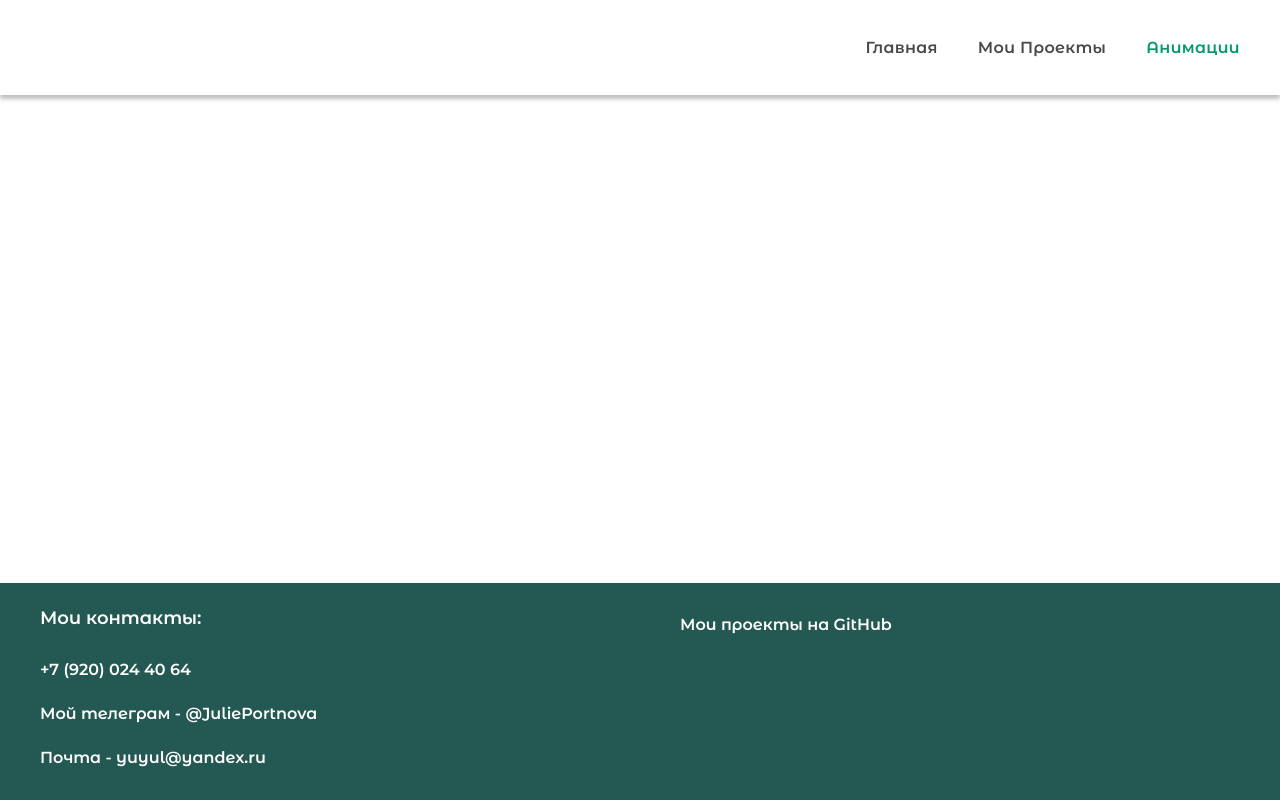
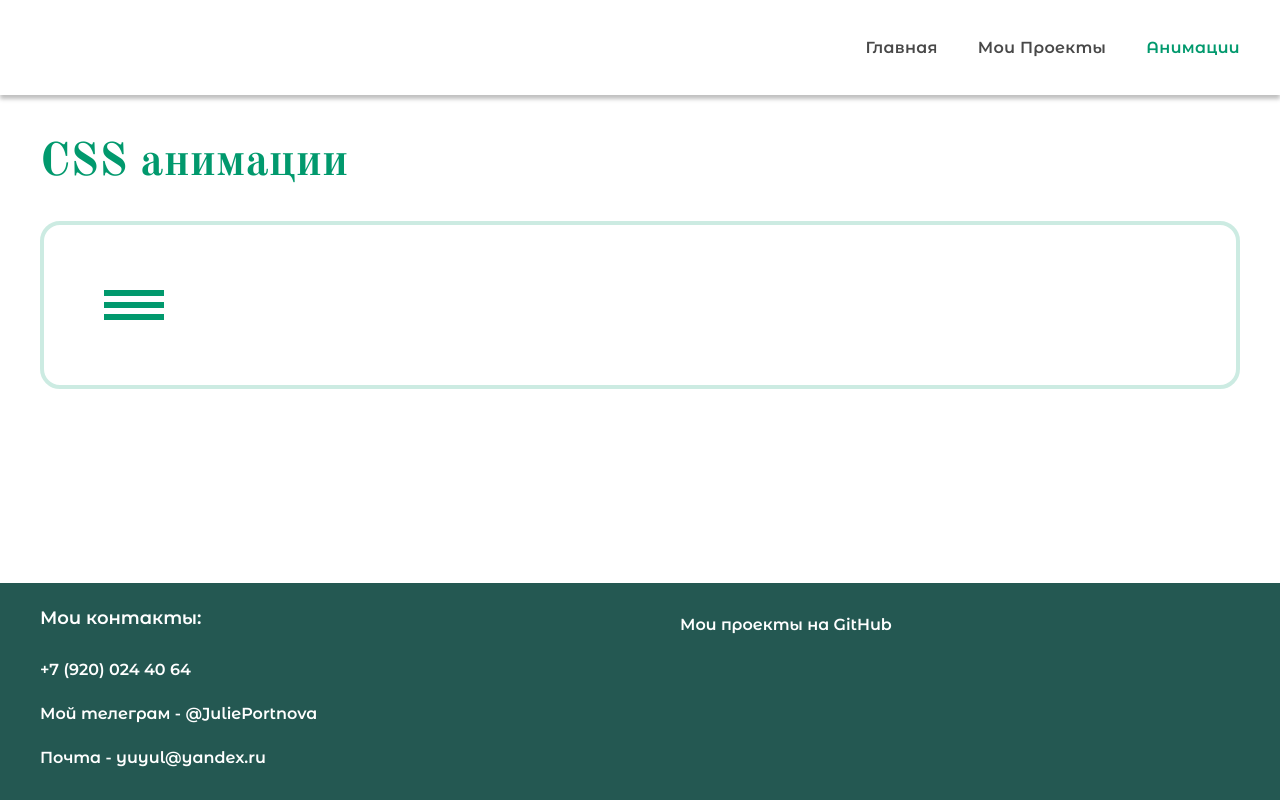
Before and after one commit to YuliaPortnova/yulia-portnova, a website: page source/animation.html in a window 1280 px wide. Drawn offline with nearby package versions, Linux system fonts and the light colour scheme; files that its build step writes are made by us from their sources.

Commit message:
feat: добавляет анимацию бургер/стрелка

```diff
--- a/source/animation.html
+++ b/source/animation.html
@@ -1,5 +1,6 @@
 <!DOCTYPE html>
 <html class="page" lang="ru">
+
 <head>
   <meta charset="utf-8">
   <meta name="viewport" content="width=device-width, initial-scale=1">
@@ -16,6 +17,7 @@
     <link rel="apple-touch-icon" href="favicons/icon-180.png"> -->
   <script src="scripts/index.js" type="module"></script>
 </head>
+
 <body class="page__body">
   <header class="page__main-header main-header">
     <div class="main-header__container page__leveler">
@@ -38,6 +40,21 @@
       </button>
     </div>
   </header>
+  <main>
+    <h1 class="visually-hidden">Сайт портфолио Юлии Портновой: примеры анимаций.</h1>
+    <section class="animation">
+      <div class="animation__container page__leveler">
+        <h2 class="animation__title">CSS анимации</h2>
+        <ul class="animation__list">
+          <li class="animation__item">
+            <button class="animation__button burger-arrow" type="button">
+              <span class="burger-arrow__icon"></span>
+            </button>
+          </li>
+        </ul>
+      </div>
+    </section>
+  </main>
   <footer class="page__main-footer main-footer">
     <div class="main-footer__container page__leveler">
       <div class="main-footer__contacts">
@@ -50,4 +67,5 @@
     </div>
   </footer>
 </body>
+
 </html>
--- /dev/null
+++ b/source/scripts/animation.js
@@ -0,0 +1,16 @@
+const burgerArrowButton = document.querySelector('.burger-arrow');
+
+const animateBurgerArrow = () => {
+  if (burgerArrowButton) {
+    const onBurgerArrowButtonClick = () => {
+      burgerArrowButton.classList.toggle('is-active');
+    };
+    burgerArrowButton.addEventListener('click', onBurgerArrowButtonClick);
+  }
+};
+
+const initAnimation = () => {
+  animateBurgerArrow();
+};
+
+export {initAnimation};
--- a/source/scripts/index.js
+++ b/source/scripts/index.js
@@ -1,3 +1,5 @@
 import { initMainMenu } from './main-menu.js';
+import { initAnimation } from './animation.js';
 
 initMainMenu();
+initAnimation();
--- /dev/null
+++ b/source/styles/blocks/animation.scss
@@ -0,0 +1,32 @@
+.animation__container {
+  padding: 40px;
+
+  @media (min-width: $vp-1440) {
+    padding: 60px;
+  }
+}
+
+.animation__title {
+  margin: 0 0 30px;
+
+  font-weight: 700;
+  font-size: 40px;
+  line-height: 46px;
+  font-family: $ff-old-standard-tt;
+  color: $color-base-primary;
+
+  @media (min-width: $vp-768) {
+    font-size: 46px;
+    line-height: 56px;
+  }
+}
+
+.animation__list {
+  margin: 0;
+  padding: 40px;
+
+  list-style-type: none;
+
+  border: 4px solid $color-alt-primary-lighter;
+  border-radius: 20px;
+}
--- /dev/null
+++ b/source/styles/blocks/burger-arrow.scss
@@ -0,0 +1,63 @@
+.burger-arrow {
+  display: block;
+  width: 100px;
+  height: 80px;
+  padding: 10px 20px;
+  border-radius: 15px;
+
+  background-color: transparent;
+  border: none;
+  transition: background-color 0.4s;
+
+  &:hover {
+    background-color: $color-alt-primary-lighter;
+  }
+}
+
+.burger-arrow__icon {
+  display: block;
+  width: 100%;
+  --line-height: 6px;
+  height: var(--line-height);
+
+  background-color: $color-base-primary;
+
+  transition-timing-function: ease-in-out;
+  transition-duration: 0.7s;
+
+  &::before,
+  &::after {
+    content: "";
+
+    display: block;
+    width: 100%;
+    height: var(--line-height);
+
+    background-color: $color-base-primary;
+
+    transition-timing-function: ease-in-out;
+    transition-duration: 0.7s;
+  }
+
+  &::before {
+    transform: translate(0, calc(-2 * var(--line-height)));
+  }
+
+  &::after {
+    transform: translate(0, var(--line-height));
+  }
+}
+
+.is-active .burger-arrow__icon {
+  transform: rotate(180deg);
+
+  &::before {
+    width: 60%;
+    transform: translate(30px, -11px) rotate(45deg);
+  }
+
+  &::after {
+    width: 60%;
+    transform: translate(30px, 4px) rotate(-45deg);
+  }
+}
--- a/source/styles/styles.scss
+++ b/source/styles/styles.scss
@@ -8,4 +8,6 @@
 @import "./blocks/page.scss";
 @import "./blocks/main-header.scss";
 @import "./blocks/hero.scss";
+@import "./blocks/animation.scss";
 @import "./blocks/main-footer.scss";
+@import "./blocks/burger-arrow.scss"
```
Lines whose indentation alone changed are shown as unchanged.
